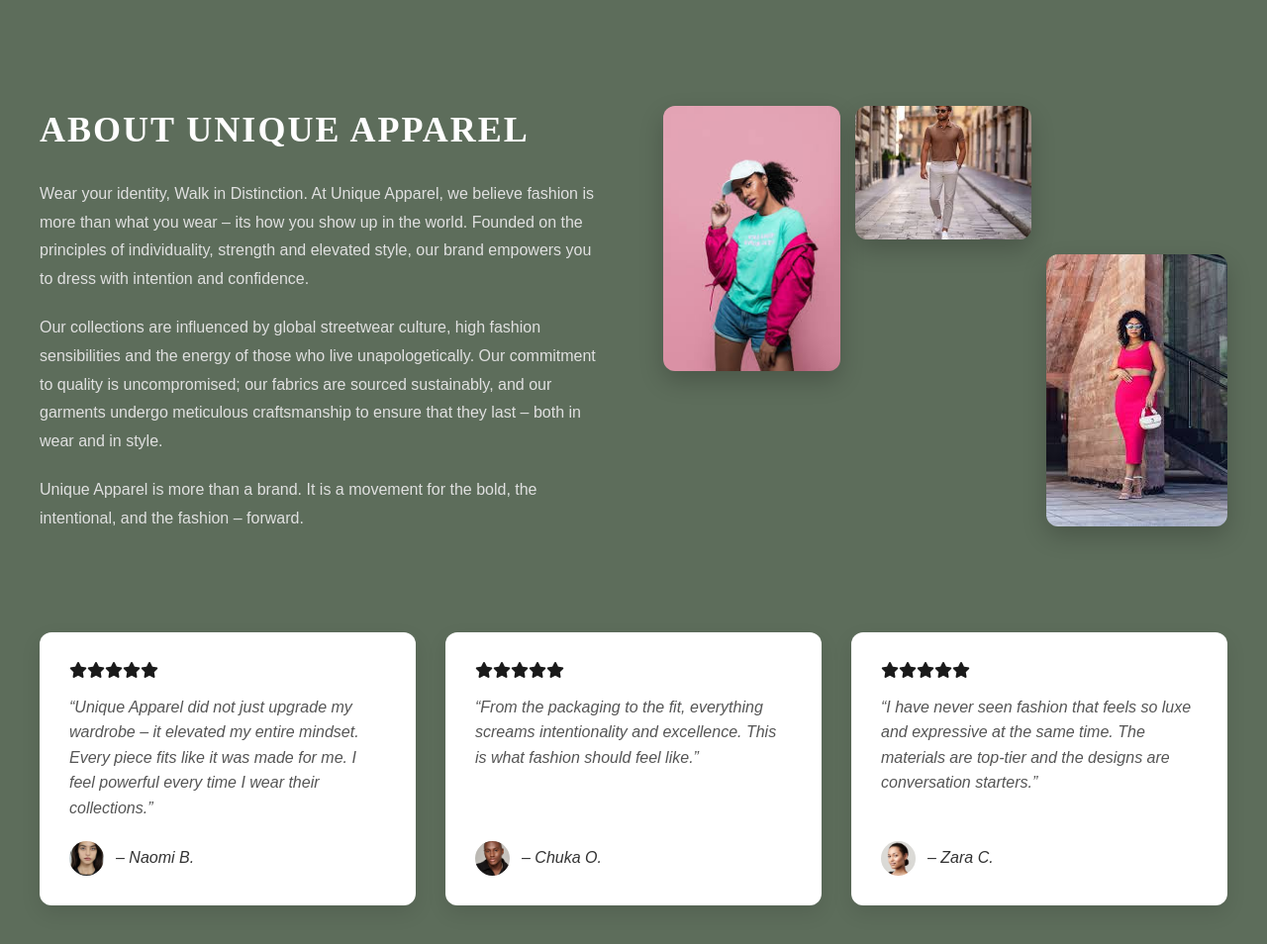
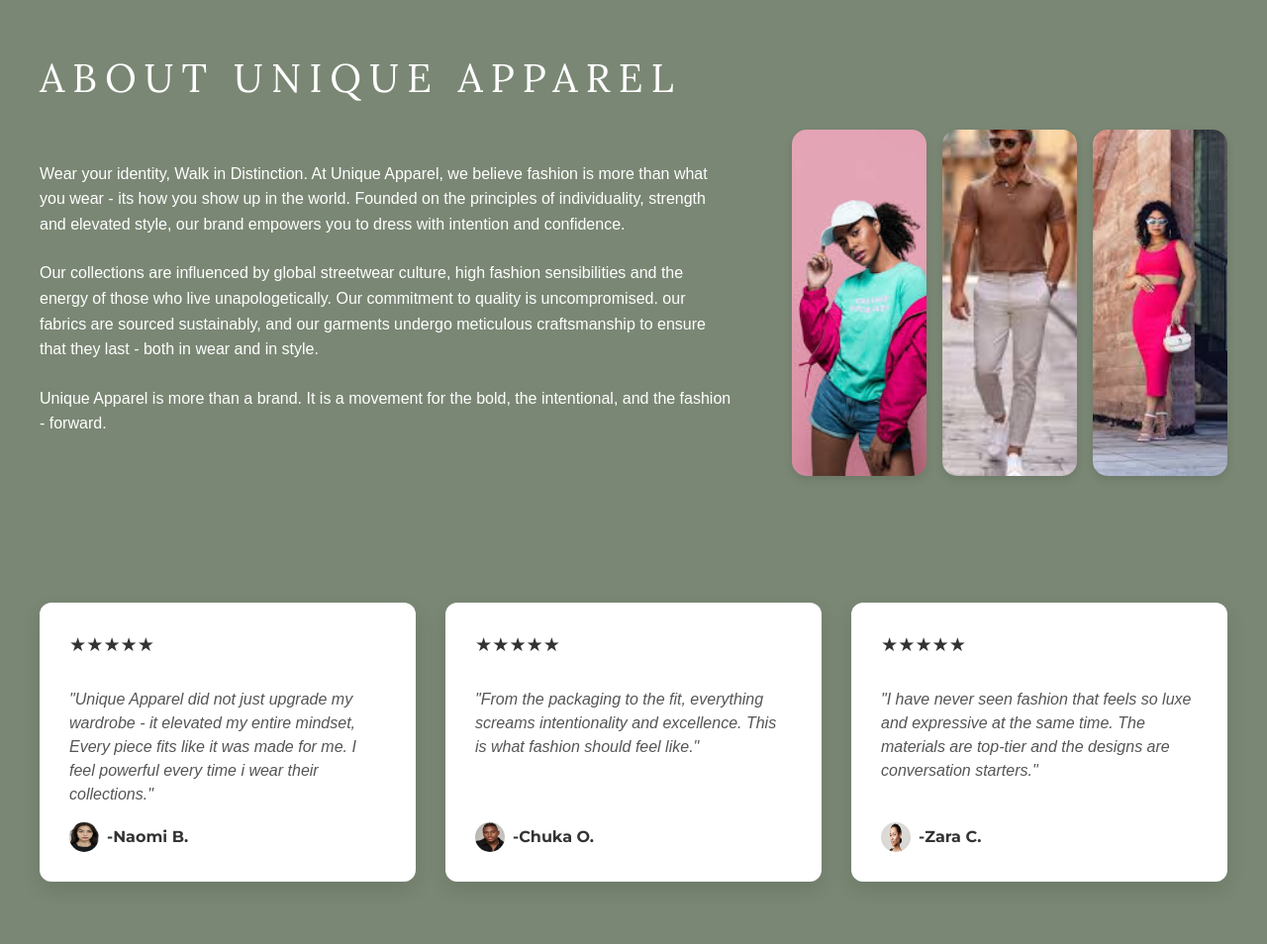
Before and after one commit to D-Priest007/Unique-Apparel-Portfolio, a plain HTML site: page about.html in a window 1280 px wide. Shown: the whole page at 99% size. After the commit the page ends 923 px from the top, so only its background shows below. Drawn offline with Linux system fonts and the light colour scheme.

Commit message:
modified about.html & about.css file

```diff
--- a/about.css
+++ b/about.css
@@ -2,7 +2,7 @@
 body {
     margin: 0; /* Remove default body margin */
     font-family: 'Poppins', sans-serif; /* Set a modern, clean font for the body */
-    background-color: #5D6D5B; /* The dark green background color from the image */
+    background-color: #70816C; /* The dark green background color from the image */
 }
 
 p {
@@ -11,6 +11,162 @@ p {
     line-height: 1.6; /* Set line height for better readability */
     font-weight: 500; /* Use a medium font weight for clarity */
 }
+
+h1 {
+    font-family: 'DM Serif Display', serif;
+    font-weight: 400; /* Use a lighter font weight for headings */
+    font-size: 40px; /* Set a larger font size for headings */
+    line-height: 100%; /* Ensure headings take full line height */
+    letter-spacing: 0%; /* No letter spacing for headings */
+    color: #FFFFFF; /* White color for headings */
+}
+
+/* General body styling */
+body {
+    margin: 0;
+    font-family: 'Montserrat', sans-serif;
+    background-color: #7A8774;
+    color: #FFFFFF;
+    display: flex;
+    justify-content: center;
+    align-items: center;
+    min-height: 100vh;
+    padding: 2rem;
+}
+
+/* Container to wrap all content and set a max-width */
+.container {
+    max-width: 1200px;
+    width: 100%;
+}
+
+/* Header title styling */
+header h1 {
+    font-family: 'Lora', serif;
+    font-size: 2.5rem;
+    letter-spacing: 0.2em;
+    text-align: left;
+    margin-bottom: 2rem;
+    font-weight: 400;
+}
+
+/* Main content area styling */
+main {
+    display: flex;
+    flex-direction: column;
+    gap: 3rem;
+}
+
+/* "About Us" section styling */
+.about-section {
+    display: grid; /* Use CSS Grid for a two-column layout */
+    grid-template-columns: 1fr 1fr; /* Create two columns of equal width */
+    gap: 2rem;
+    align-items: center;
+}
+
+/* "About Us" text block styling */
+.about-text {
+    font-size: 1rem;
+    line-height: 1.6;
+}
+
+.about-text p {
+    margin-bottom: 1.5rem;
+}
+
+/* Image gallery container styling */
+.image-gallery {
+    display: grid; /* Use CSS Grid for the images */
+    grid-template-columns: repeat(3, 1fr); /* Create three equal columns for the images */
+    gap: 1rem; /* Space between images */
+}
+
+/* Common styling for all gallery images */
+.gallery-img {
+    width: 100%; /* Make image fill the grid cell */
+    height: 350px; /* Set a fixed height for all images */
+    object-fit: cover; /* Ensure images cover the area without distortion */
+    border-radius: 15px;
+    box-shadow: 0 4px 8px rgba(0, 0, 0, 0.1);
+}
+
+/* Testimonials section container styling */
+.testimonials-section {
+    display: grid; /* Use CSS Grid for a responsive card layout */
+    grid-template-columns: repeat(3, 1fr); /* Three equal columns */
+    gap: 1.5rem;
+}
+
+/* Individual testimonial card styling */
+.testimonial-card {
+    background-color: #FFFFFF; /* Changed to pure white */
+    color: #555; /* Lighter text color for the quote */
+    border-radius: 15px;
+    padding: 1.5rem;
+    display: flex;
+    flex-direction: column;
+    box-shadow: 0 4px 8px rgba(0, 0, 0, 0.1);
+}
+
+/* Star rating styling */
+.stars {
+    color: #333; /* Darker color for stars for contrast */
+    font-size: 1.2rem;
+    margin-bottom: 1rem;
+}
+
+/* Quote text styling */
+.quote {
+    font-style: italic;
+    flex-grow: 1; /* Pushes the author to the bottom */
+    margin-bottom: 1rem;
+    line-height: 1.5;
+}
+
+/* Author section styling (image and name) */
+.author {
+    display: flex;
+    align-items: center;
+    gap: 0.5rem;
+    font-weight: bold;
+    color: #333; /* Darker color for the author name */
+}
+
+.author img {
+    width: 30px;
+    height: 30px;
+    border-radius: 50%;
+}
+
+/* Responsive Design using Media Queries */
+@media (max-width: 992px) {
+    .about-section,
+    .testimonials-section {
+        grid-template-columns: 1fr; /* Stack columns on top of each other */
+    }
+}
+
+@media (max-width: 768px) {
+    body {
+        padding: 1rem;
+    }
+
+    header h1 {
+        font-size: 2rem;
+        text-align: center;
+    }
+
+    .image-gallery {
+        /* On mobile, keep the 3-column grid for images as it looks good, but you could change it */
+        gap: 0.5rem; /* Reduce gap on smaller screens */
+    }
+
+    .gallery-img {
+        height: 250px; /* Reduce image height on smaller screens */
+    }
+}
+
 
 /* Main container for the whole page */
 .about-page-container {
@@ -69,19 +225,7 @@ p {
     display: block; /* Remove any extra space below the image */
 }
 
-/* Specific positioning for the gallery images to create the collage effect */
-.img-1 {
-    grid-column: 1 / 2; /* Span from column line 1 to 2 */
-    grid-row: 1 / 3; /* Span from row line 1 to 3 (making it taller) */
-}
-.img-2 {
-    grid-column: 2 / 3; /* Span from column line 2 to 3 */
-    grid-row: 1 / 2; /* Occupy the first row */
-}
-.img-3 {
-    grid-column: 3 / 4; /* Span from column line 3 to 4 */
-    grid-row: 2 / 6; /* Occupy the second row */
-}
+
 
 /* TESTIMONIALS SECTION STYLES */
 .testimonials-section {
--- a/about.html
+++ b/about.html
@@ -1,112 +1,59 @@
 <!DOCTYPE html>
 <html lang="en">
 <head>
-    <!-- Standard metadata for the document -->
     <meta charset="UTF-8">
     <meta name="viewport" content="width=device-width, initial-scale=1.0">
-
-    <!-- The title that appears in the browser tab -->
-    <title>About Unique Apparel</title>
-
-    <!-- Link to the external CSS file for styling -->
+    <title>Unique Apparel</title>
     <link rel="stylesheet" href="about.css">
-
-    <!-- Link to Google Fonts for the elegant serif and clean sans-serif fonts -->
     <link rel="preconnect" href="https://fonts.googleapis.com">
     <link rel="preconnect" href="https://fonts.gstatic.com" crossorigin>
-    <link href="https://fonts.googleapis.com/css2?family=Lora:wght@700&family=Montserrat:wght@400;500&display=swap" rel="stylesheet">
-
-    <!-- Link to Font Awesome for the star icons in the testimonials -->
-    <link rel="stylesheet" href="https://cdnjs.cloudflare.com/ajax/libs/font-awesome/6.0.0-beta3/css/all.min.css">
+    <link href="https://fonts.googleapis.com/css2?family=Montserrat:wght@400;700&family=Lora:wght@400;700&display=swap" rel="stylesheet">
 </head>
 <body>
-
-<!-- This is the main container for the entire page section. -->
-<!-- It has the dark green background. -->
-<main class="about-page-container">
-
-    <!-- ABOUT SECTION -->
-    <!-- This section contains the text on the left and the image gallery on the right. -->
-    <section class="about-section">
-
-        <!-- Left side: Contains the heading and descriptive text. -->
-        <div class="about-text-content">
-            <h1 class="about-heading">ABOUT UNIQUE APPAREL</h1>
-            <p>
-                Wear your identity, Walk in Distinction. At Unique Apparel, we believe fashion is more than what you wear – its how you show up in the world. Founded on the principles of individuality, strength and elevated style, our brand empowers you to dress with intention and confidence.
-            </p>
-            <p>
-                Our collections are influenced by global streetwear culture, high fashion sensibilities and the energy of those who live unapologetically. Our commitment to quality is uncompromised; our fabrics are sourced sustainably, and our garments undergo meticulous craftsmanship to ensure that they last – both in wear and in style.
-            </p>
-            <p>
-                Unique Apparel is more than a brand. It is a movement for the bold, the intentional, and the fashion – forward.
-            </p>
+    <div class="container">
+        <header>
+            <h1>ABOUT UNIQUE APPAREL</h1>
+        </header>
+        <main>
+            <div class="about-section">
+                <div class="about-text">
+                    <p>Wear your identity, Walk in Distinction. At Unique Apparel, we believe fashion is more than what you wear - its how you show up in the world. Founded on the principles of individuality, strength and elevated style, our brand empowers you to dress with intention and confidence.</p>
+                    <p>Our collections are influenced by global streetwear culture, high fashion sensibilities and the energy of those who live unapologetically. Our commitment to quality is uncompromised. our fabrics are sourced sustainably, and our garments undergo meticulous craftsmanship to ensure that they last - both in wear and in style.</p>
+                    <p>Unique Apparel is more than a brand. It is a movement for the bold, the intentional, and the fashion - forward.</p>
                 </div>
-
-        <!-- Right side: Contains the collage of images. -->
-        <div class="about-image-gallery">
-            <!-- Each image is wrapped in a div for positioning and styling. -->
-            <div class="gallery-image-wrapper img-1">
-                <img src="images/image 1.png" alt="Model in a teal shirt and pink jacket">
-            </div>
-            <div class="gallery-image-wrapper img-2">
-                <img src="images/image 2.png" alt="Model in a brown polo shirt and light trousers">
-            </div>
-            <div class="gallery-image-wrapper img-3">
-                <img src="images/image 3.png" alt="Model in a bright pink two-piece outfit">
+                <div class="image-gallery">
+                    <img src="images/image 1.png" alt="Woman in a teal shirt and pink jacket" class="gallery-img">
+                    <img src="images/image 2.png" alt="Man in a brown polo shirt and light-colored pants" class="gallery-img">
+                    <img src="images/image 3.png" alt="Woman in a pink two-piece outfit" class="gallery-img">
                 </div>
             </div>
-    </section>
-
-    <!-- TESTIMONIALS SECTION -->
-    <!-- This section contains the customer review cards. -->
-    <section class="testimonials-section">
-
-        <!-- Testimonial Card 1 -->
+            <div class="testimonials-section">
                 <div class="testimonial-card">
-            <div class="testimonial-stars">
-                <i class="fas fa-star"></i><i class="fas fa-star"></i><i class="fas fa-star"></i><i class="fas fa-star"></i><i class="fas fa-star"></i>
-            </div>
-            <blockquote class="testimonial-quote">
-                “Unique Apparel did not just upgrade my wardrobe – it elevated my entire mindset. Every piece fits like it was made for me. I feel powerful every time I wear their collections.”
-            </blockquote>
-            <div class="testimonial-author">
-                <img src="images/naomi.png" alt="Naomi B." class="author-avatar">
-                <cite>– Naomi B.</cite>
+                    <div class="stars">★★★★★</div>
+                    <p class="quote">"Unique Apparel did not just upgrade my wardrobe - it elevated my entire mindset, Every piece fits like it was made for me. I feel powerful every time i wear their collections."</p>
+                    <div class="author">
+                        <img src="images/naomi.png" alt="Naomi B.">
+                        <span>-Naomi B.</span>
                     </div>
                 </div>
-
-        <!-- Testimonial Card 2 -->
                 <div class="testimonial-card">
-            <div class="testimonial-stars">
-                <i class="fas fa-star"></i><i class="fas fa-star"></i><i class="fas fa-star"></i><i class="fas fa-star"></i><i class="fas fa-star"></i>
-            </div>
-            <blockquote class="testimonial-quote">
-                “From the packaging to the fit, everything screams intentionality and excellence. This is what fashion should feel like.”
-            </blockquote>
-            <div class="testimonial-author">
-                <img src="images/chuka.png" alt="Chuka O." class="author-avatar">
-                <cite>– Chuka O.</cite>
+                    <div class="stars">★★★★★</div>
+                    <p class="quote">"From the packaging to the fit, everything screams intentionality and excellence. This is what fashion should feel like."</p>
+                    <div class="author">
+                        <img src="images/chuka.png" alt="Chuka O.">
+                        <span>-Chuka O.</span>
                     </div>
                 </div>
-
-        <!-- Testimonial Card 3 -->
                 <div class="testimonial-card">
-            <div class="testimonial-stars">
-                <i class="fas fa-star"></i><i class="fas fa-star"></i><i class="fas fa-star"></i><i class="fas fa-star"></i><i class="fas fa-star"></i>
-            </div>
-            <blockquote class="testimonial-quote">
-                “I have never seen fashion that feels so luxe and expressive at the same time. The materials are top-tier and the designs are conversation starters.”
-            </blockquote>
-            <div class="testimonial-author">
-                <img src="images/zara.png" alt="Zara C." class="author-avatar">
-                <cite>– Zara C.</cite>
+                    <div class="stars">★★★★★</div>
+                    <p class="quote">"I have never seen fashion that feels so luxe and expressive at the same time. The materials are top-tier and the designs are conversation starters."</p>
+                    <div class="author">
+                        <img src="images/zara.png" alt="Zara C.">
+                        <span>-Zara C.</span>
                     </div>
                 </div>
-
-    </section>
-
+            </div>
         </main>
-
+    </div>
 </body>
 </html>
```
Lines whose indentation alone changed are shown as unchanged.
